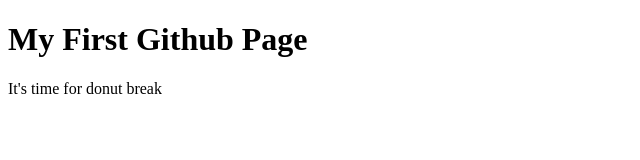
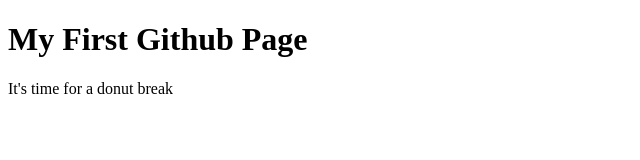
Before and after one commit to jessicafletcher1/jessicafletcher1.github.io, a plain HTML site: page index.html in a window 1280 px wide. Shown: the full height of the page, 0-640 px from the left. Drawn offline with Linux system fonts and the light colour scheme.

Commit message:
Update index.html

```diff
--- a/index.html
+++ b/index.html
@@ -7,6 +7,6 @@
 
   <body>
     <h1>My First Github Page</h1>
-    <p>It's time for donut break</p>
+    <p>It's time for a donut break</p>
   </body>
 </html>
```
